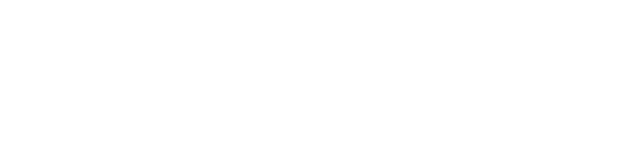
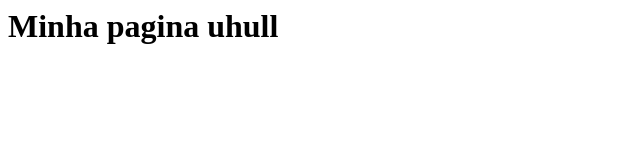
Before and after one commit to LaurianeSoares/gama-no-github, a plain HTML site: page index.html in a window 1280 px wide. Shown: the whole page, without its empty margins (0-640 px from the left). Drawn offline with Linux system fonts and the light colour scheme.

Commit message:
atualização do conteúdo

```diff
--- a/index.html
+++ b/index.html
@@ -1,5 +1,5 @@
 <html>
     <body>
-
+        <h1>Minha pagina uhull</h1>
     </body>
 </html>
```
